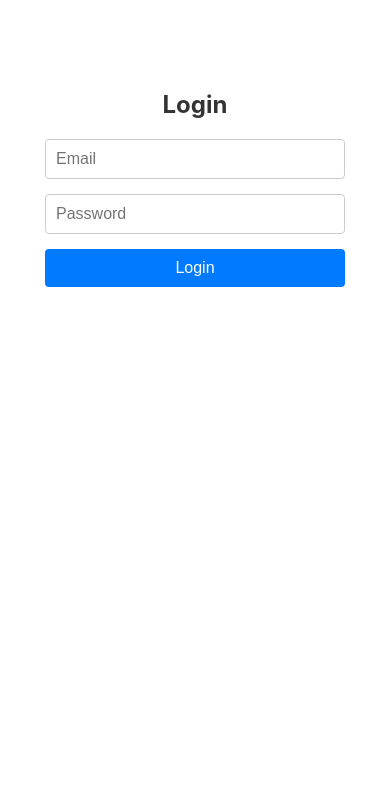
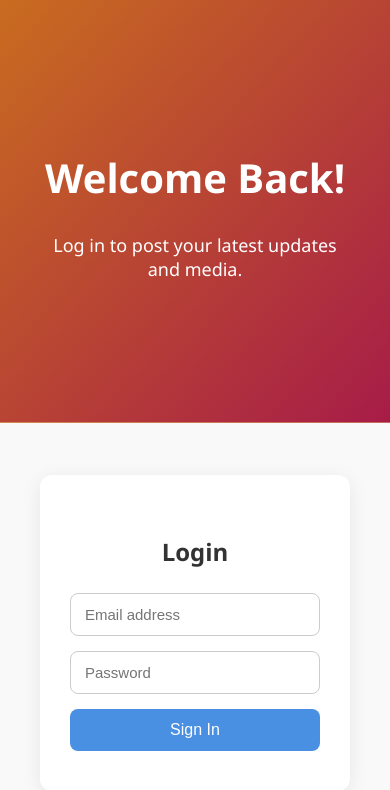
Before and after one commit to Gt9ight/freshpaper, a React (Create React App) app: page /freshpaper/login in a window 390 px wide. Shown: the top 790 px of the page. Built offline with nearby package versions, Linux system fonts and the light colour scheme; no server answers.

Commit message:
added styling to login info

```diff
--- a/src/App.js
+++ b/src/App.js
@@ -1,10 +1,10 @@
 import MediaPost from "./components/mediaPost/MediaPost";
-import MediaFeed from "./components/feed/MediaFeed";
 import { BrowserRouter, Routes, Route } from "react-router-dom";
 import Home from "./components/home/Home";
 import AuthLog from "./components/auth/Auth";
 import Login from "./components/auth/Login";
 import Signup from "./components/auth/SignUp";
+import ProtectedRoute from "./components/auth/ProtectedRoute";
 
 
 function App() {
@@ -12,13 +12,19 @@ function App() {
     <div>
       <BrowserRouter basename="/freshpaper">
         <Routes>
-          <Route path="/">
-            <Route index element={<Home/>} />
-            <Route path="/postmedia" element={<MediaPost/>} />
-            <Route path="/auth" element={<AuthLog />} />
-            <Route path="/login" element={<Login />} />
-            <Route path="/signup" element={<Signup />} />
-          </Route>
+          <Route path="/" element={<Home />} />
+          <Route path="/auth" element={<AuthLog />} />
+          <Route path="/login" element={<Login />} />
+          <Route path="/signup" element={<Signup />} />
+
+          <Route
+            path="/postmedia"
+            element={
+              <ProtectedRoute>
+                <MediaPost />
+              </ProtectedRoute>
+            }
+          />
         </Routes>
       </BrowserRouter>
     </div>
--- a/src/components/auth/Login.js
+++ b/src/components/auth/Login.js
@@ -1,36 +1,39 @@
-// Login.jsx
-import { useState } from "react";
-import { signInWithEmailAndPassword } from "firebase/auth";
-import { auth } from "../utilis/Firebase";
-import "./login.css"; // Import the CSS file
+import React, { useState } from "react";
+import { getAuth, signInWithEmailAndPassword } from "firebase/auth";
+import { useNavigate } from "react-router-dom";
+import "./login.css"; // new CSS file
 
-const Login = ({ onLoginSuccess }) => {
+export default function Login() {
   const [email, setEmail] = useState("");
   const [password, setPassword] = useState("");
-  const [error, setError] = useState("");
+  const navigate = useNavigate();
 
   const handleLogin = async (e) => {
     e.preventDefault();
+    const auth = getAuth();
     try {
       await signInWithEmailAndPassword(auth, email, password);
-      onLoginSuccess();
-    } catch (err) {
-      setError(err.message);
+      navigate("/postmedia");
+    } catch (error) {
+      alert("Login failed: " + error.message);
     }
   };
 
   return (
-    <div className="login-container">
-      <h2 className="login-title">Login</h2>
-      {error && <p className="login-error">{error}</p>}
+    <div className="split-login-container">
+      <div className="login-left">
+        <h1>Welcome Back!</h1>
+        <p>Log in to post your latest updates and media.</p>
+      </div>
+      <div className="login-right">
         <form onSubmit={handleLogin} className="login-form">
+          <h2>Login</h2>
           <input
             type="email"
-          placeholder="Email"
+            placeholder="Email address"
             value={email}
             onChange={(e) => setEmail(e.target.value)}
             required
-          className="login-input"
           />
           <input
             type="password"
@@ -38,14 +41,10 @@ const Login = ({ onLoginSuccess }) => {
             value={password}
             onChange={(e) => setPassword(e.target.value)}
             required
-          className="login-input"
           />
-        <button type="submit" className="login-button">
-          Login
-        </button>
+          <button type="submit">Sign In</button>
         </form>
       </div>
+    </div>
   );
-};
-
-export default Login;
+}
--- /dev/null
+++ b/src/components/auth/ProtectedRoute.js
@@ -0,0 +1,14 @@
+// ProtectedRoute.js
+import React from 'react';
+import { Navigate } from 'react-router-dom';
+import { useAuth } from './AuthContext';
+
+export default function ProtectedRoute({ children }) {
+  const { currentUser } = useAuth();
+
+  if (!currentUser) {
+    return <Navigate to="/login" />;
+  }
+
+  return children;
+}
--- a/src/components/auth/login.css
+++ b/src/components/auth/login.css
@@ -1,49 +1,93 @@
-/* Login.css */
-.login-container {
-    width: 300px;
-    margin: 50px auto;
-    padding: 20px;
-
-    border-radius: 5px;
-
+.split-login-container {
+  display: flex;
+  height: 100vh;
+  font-family: 'Segoe UI', Tahoma, Geneva, Verdana, sans-serif;
 }
 
-  .login-title {
+.login-left {
+  flex: 1;
+  background: linear-gradient(to bottom right, #c96c20, #a71c48);
+  color: white;
+  display: flex;
+  flex-direction: column;
+  justify-content: center;
+  align-items: center;
+  padding: 40px;
   text-align: center;
-    margin-bottom: 20px;
-    color: #333;
 }
 
-  .login-error {
-    color: red;
-    text-align: center;
+.login-left h1 {
+  font-size: 40px;
   margin-bottom: 10px;
 }
 
-  .login-form {
-    display: flex;
-    flex-direction: column;
+.login-left p {
+  font-size: 18px;
+  max-width: 300px;
 }
 
-  .login-input {
-    padding: 10px;
+.login-right {
+  flex: 1;
+  background-color: #f9f9f9;
+  display: flex;
+  justify-content: center;
+  align-items: center;
+  padding: 40px;
+}
+
+.login-form {
+  width: 100%;
+  max-width: 400px;
+  background: white;
+  padding: 40px 30px;
+  border-radius: 12px;
+  box-shadow: 0 4px 20px rgba(0, 0, 0, 0.08);
+}
+
+.login-form h2 {
+  margin-bottom: 25px;
+  font-size: 24px;
+  color: #333;
+  text-align: center;
+}
+
+.login-form input {
+  width: 100%;
+  padding: 12px 14px;
   margin-bottom: 15px;
   border: 1px solid #ccc;
-    border-radius: 4px;
-    font-size: 16px;
+  border-radius: 8px;
+  font-size: 15px;
 }
 
-  .login-button {
-    padding: 10px 15px;
-    background-color: #007bff;
+.login-form button {
+  width: 100%;
+  padding: 12px;
+  background-color: #4a90e2;
   color: white;
+  font-size: 16px;
   border: none;
-    border-radius: 4px;
+  border-radius: 8px;
   cursor: pointer;
-    font-size: 16px;
-    transition: background-color 0.3s ease;
+  transition: background-color 0.3s;
 }
 
-  .login-button:hover {
-    background-color: #0056b3;
+.login-form button:hover {
+  background-color: #357ab8;
 }
+
+.login-footer {
+  text-align: center;
+  margin-top: 15px;
+  font-size: 14px;
+  color: #555;
+}
+
+.login-footer a {
+  color: #4a90e2;
+  text-decoration: none;
+}
+
+.login-footer a:hover {
+  text-decoration: underline;
+}
--- a/src/components/feed/MediaFeed.js
+++ b/src/components/feed/MediaFeed.js
@@ -37,7 +37,7 @@ function MediaFeed() {
     );
 }
 
-const Carousel = React.memo(({ images }) => { // Memoize the Carousel
+const Carousel = React.memo(({ images }) => {
     const [currentIndex, setCurrentIndex] = useState(0);
     const imageRefs = useRef([]);
 
--- a/src/components/home/Home.js
+++ b/src/components/home/Home.js
@@ -34,7 +34,7 @@ function Home() {
             src={globe}
             alt="Globe"
             className="globe-imageFeed login-globe"
-            onClick={() => navigate("/auth")}
+
           />
           <span className="skew-textFeed">PAPER</span>
         </h1>
--- a/src/components/home/home.css
+++ b/src/components/home/home.css
@@ -1,217 +1,139 @@
-/* General container for the media feed */
-.media-feed {
-  width: 100%;
+/* Base container */
+.split-login-container {
   display: flex;
-  flex-direction: column;
-  align-items: center;
-  padding: 15px;
-  background-color: #f8f8f8;
-}
-.header {
-  display: flex;
-  justify-content: space-between;
-  align-items: center;
-  padding: 10px 20px;
-  position: relative;
+  min-height: 100vh;
+  font-family: 'Segoe UI', Tahoma, Geneva, Verdana, sans-serif;
+  flex-direction: row;
 }
 
-/* Style for the login button */
-.login-btn {
-  position: absolute;
-  top: 10px;
-  left: 10px;
-  padding: 10px 10px;
-  background-color: #007bff;
-  color: white;
-  border: none;
-  border-radius: 5px;
-  cursor: pointer;
+/* Shared panel styles */
+.login-left,
+.login-right {
+  flex: 1;
+  display: flex;
+  justify-content: center;
+  align-items: center;
+  padding: 40px;
+  box-sizing: border-box;
 }
 
-.login-btn:hover {
-  background-color: #0056b3;
-}
-
-.daily-bugle-titleFeed {
-  position: relative;
-  font-family: Impact, Haettenschweiler, 'Arial Narrow Bold', sans-serif;
-  font-size: 60px;
+/* Left panel */
+.login-left {
+  background: linear-gradient(to bottom right, #4a90e2, #6a11cb);
   color: white;
-  text-transform: uppercase;
-  letter-spacing: 5px;
-  word-spacing: -20px;
-  text-align: center;
-
-  transform: skewX(-15deg);
-  text-shadow:
-    -2px -2px 0 black,
-     2px -2px 0 black,
-    -2px  2px 0 black,
-     10px  2px 0 black,
-    -4px -4px 5px black;
-
-  display: inline-flex; /* Makes everything stay in a single line */
-  align-items: center; /* Vertically aligns items */
-}
-
-.skew-textFeed {
-  position: relative;
-  z-index: -1;
-  margin-left: -14px;
-  margin-right: -14px;
-}
-
-.globe-imageFeed {
-  width: 160px;
-  height: auto;
-  z-index: 2;
-  vertical-align: middle;
-  transform: skewX(15deg);
-  margin: 0 10px; /* Adjust spacing between image and text */
-}
-
-
-/* Styling each individual post */
-.media-post {
-  width: 100%;
-  max-width: 600px; /* Max width for larger screens */
-  margin-bottom: 20px;
-  padding: 10px;
-  display: flex;
   flex-direction: column;
-  align-items: center;
-}
-
-/* Text styling for the posts */
-.media-post p {
-  font-size: 14px;
-  color: #333;
-  margin-top: 10px;
-  line-height: 1.5;
   text-align: center;
 }
 
-/* Carousel styling (if applicable) */
-.carousel {
-  position: relative;
-  width: 100%;
-  max-width: 500px; /* Adjust the max-width to your preferred size */
-  height: 300px; /* Set a fixed height */
-  margin: 0 auto; /* Center the carousel */
-  overflow: hidden; /* Hide overflow to ensure only one image is visible at a time */
+.login-left h1 {
+  font-size: 40px;
+  margin-bottom: 10px;
 }
 
-.carousel img {
-  width: 100%;
-  height: 100%;
-  object-fit: cover; /* Ensures the image covers the entire area without distortion */
-  border-radius: 8px;
+.login-left p {
+  font-size: 18px;
+  max-width: 300px;
 }
 
-.carousel-btn {
-  position: absolute;
-  top: 50%;
-  transform: translateY(-50%);
-  background: none;
-  border: none;
+/* Right panel */
+.login-right {
+  background-color: #f9f9f9;
+}
+
+.login-form {
+  width: 100%;
+  max-width: 400px;
+  background: white;
+  padding: 40px 30px;
+  border-radius: 12px;
+  box-shadow: 0 4px 20px rgba(0, 0, 0, 0.08);
+  box-sizing: border-box;
+}
+
+.login-form h2 {
+  margin-bottom: 25px;
   font-size: 24px;
   color: #333;
-  cursor: pointer;
-  z-index: 10; /* Ensure buttons are above the images */
+  text-align: center;
 }
 
-.carousel-btn.prev {
-  left: 10px;
+.login-form input {
+  width: 100%;
+  padding: 12px 14px;
+  margin-bottom: 15px;
+  border: 1px solid #ccc;
+  border-radius: 8px;
+  font-size: 15px;
+  box-sizing: border-box;
 }
 
-.carousel-btn.next {
-  right: 10px;
+.login-form button {
+  width: 100%;
+  padding: 12px;
+  background-color: #4a90e2;
+  color: white;
+  font-size: 16px;
+  border: none;
+  border-radius: 8px;
+  cursor: pointer;
+  transition: background-color 0.3s;
 }
 
-.carousel-dots {
-  text-align: center;
-  margin-top: 10px;
+.login-form button:hover {
+  background-color: #357ab8;
 }
 
-.carousel-dots .dot {
-  display: inline-block;
-  margin: 0 5px;
-  width: 8px;
-  height: 8px;
-  background-color: #bbb;
-  border-radius: 50%;
-  cursor: pointer;
+.login-footer {
+  text-align: center;
+  margin-top: 15px;
+  font-size: 14px;
+  color: #555;
 }
 
-.carousel-dots .dot.active {
-  background-color: #333;
+.login-footer a {
+  color: #4a90e2;
+  text-decoration: none;
 }
 
-/* Ensure no horizontal scrolling on mobile */
-/* Ensure no horizontal scrolling on mobile */
-body {
-margin: 0;
-padding: 0;
-overflow-x: hidden;
+.login-footer a:hover {
+  text-decoration: underline;
 }
 
-.media-post img {
-width: 100%;
-height: auto;
+/* ✅ Mobile Responsive */
+@media (max-width: 768px) {
+  .split-login-container {
+    flex-direction: column;
+    height: auto;
+  }
+
+  .login-left,
+  .login-right {
+    flex: none;
+    width: 100%;
+    padding: 30px 20px;
+  }
+
+  .login-left {
+    border-bottom: 1px solid rgba(255, 255, 255, 0.2);
+  }
+
+  .login-left h1 {
+    font-size: 28px;
+  }
+
+  .login-left p {
+    font-size: 16px;
+  }
+
+  .login-form {
+    padding: 30px 20px;
+    max-width: 100%;
+    box-shadow: none;
+    border-radius: 8px;
+  }
+
+  .login-form input,
+  .login-form button {
+    font-size: 16px;
+  }
 }
-
-/* Mobile-specific styles */
-@media only screen and (max-width: 768px) {
-/* Title styling */
-.daily-bugle-titleFeed {
-    font-size: 40px; /* Reduce font size for smaller screens */
-    letter-spacing: 2px; /* Adjust letter spacing */
-}
-.skew-textFeed {
-  position: relative;
-  z-index: -1;
-  margin-left: -8px;
-  margin-right: -8px;
-}
-
-/* Globe image for mobile */
-.globe-imageFeed {
-    width: 120px; /* Smaller size for mobile */
-    margin: 0 5px; /* Adjust spacing */
-}
-
-/* Individual post styling */
-.media-post {
-    max-width: 100%; /* Full width on mobile */
-    padding: 8px; /* Adjust padding for mobile */
-    align-items: center;
-}
-
-.media-post p {
-    font-size: 12px; /* Smaller text size */
-    text-align: left; /* Align text to the left */
-}
-
-
-
-/* Carousel styling */
-.carousel {
-    max-width: 100%; /* Make the carousel full width on mobile */
-    height: 200px; /* Smaller carousel height */
-}
-
-/* Carousel button size adjustments */
-.carousel-btn {
-    font-size: 18px; /* Smaller button size */
-}
-
-.carousel-dots .dot {
-    width: 6px; /* Smaller dot size */
-    height: 6px;
-}
-
-.carousel-dots .dot.active {
-    background-color: #333;
-}
-
-}
--- a/src/index.js
+++ b/src/index.js
@@ -3,11 +3,13 @@ import ReactDOM from 'react-dom/client';
 import './index.css';
 import App from './App';
 import reportWebVitals from './reportWebVitals';
-
+import { AuthProvider } from './components/auth/AuthContext';
 const root = ReactDOM.createRoot(document.getElementById('root'));
 root.render(
   <React.StrictMode>
+    <AuthProvider>
     <App />
+    </AuthProvider>
   </React.StrictMode>
 );
 
```
Also changed, not shown: src/components/auth/AuthContext.js (added, +29 -0 lines). Lines whose indentation alone changed are shown as unchanged.
